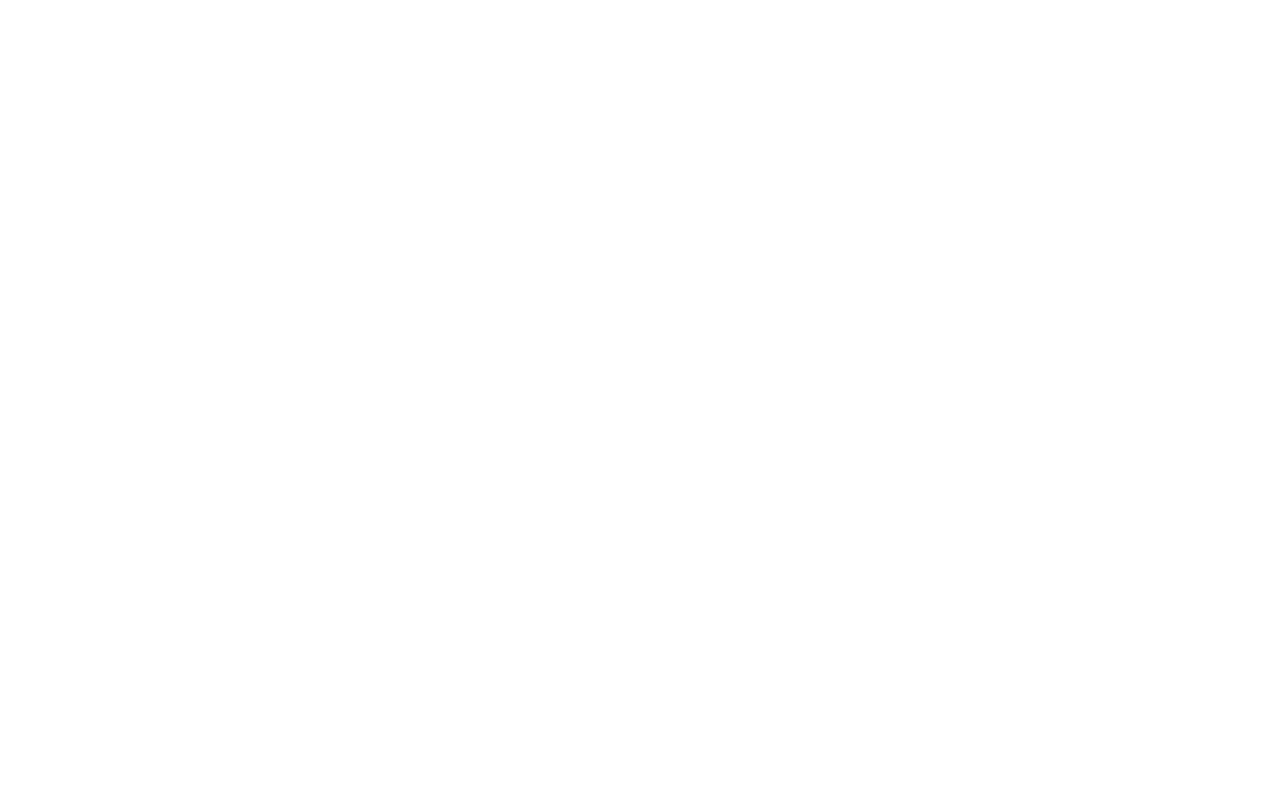
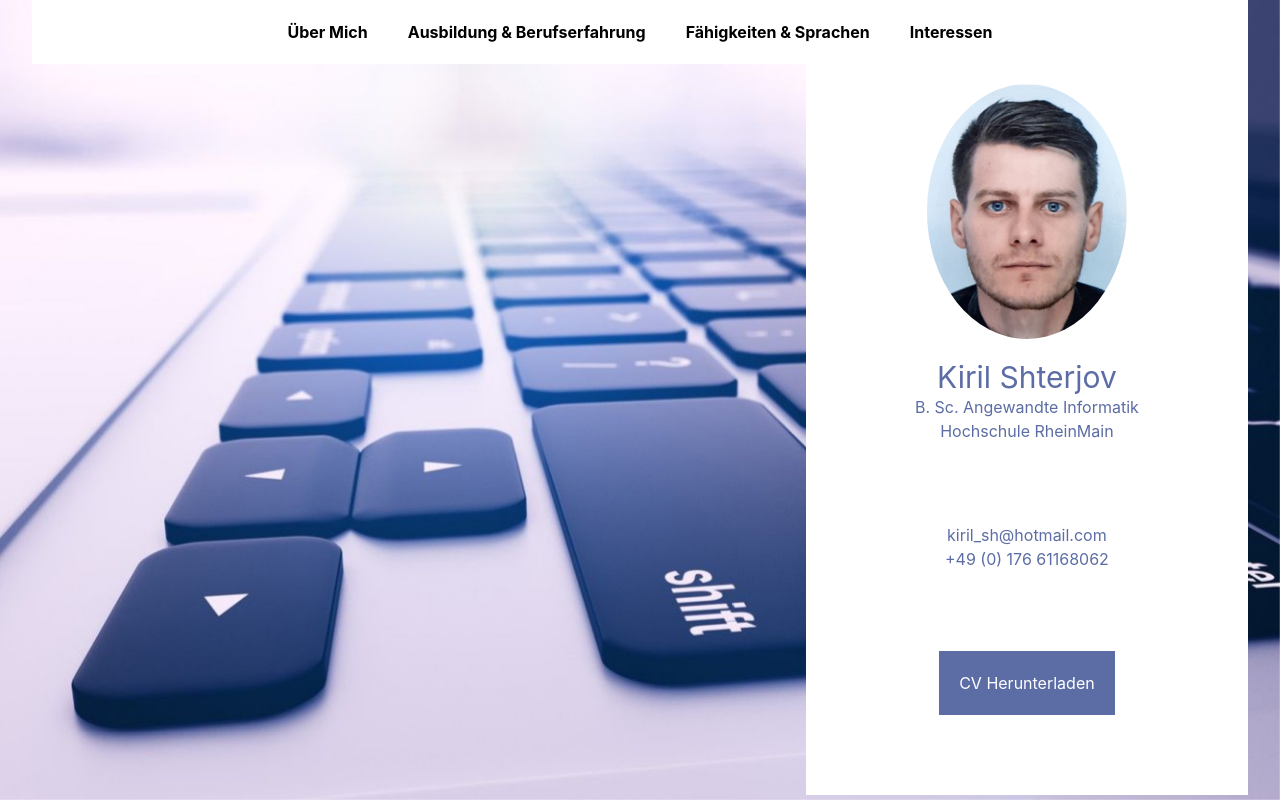
Before and after one commit to kiril-lab/Lebenslauf, a Next.js app: page / in a window 1280 px wide. Built offline with nearby package versions, Linux system fonts and the light colour scheme.

Commit message:
add header WIP

```diff
--- /dev/null
+++ b/components/Hauptcomponent.tsx
@@ -0,0 +1,31 @@
+import Image from "next/image";
+import bild from "../assets/images/Bild.jpg";
+function Hauptcomponent() {
+  return (
+    <div className="flex">
+      <div className=" flex flex-col justify-center items-center text-center w-[70%] text-white">
+        <div className="text-[52px] font-black"></div>
+      </div>
+      <div className="w-[40%] flex flex-col justify-center items-center text-center  bg-white">
+        <div className="p-5">
+          <Image
+            src={bild}
+            width={200}
+            height={200}
+            alt="picture"
+            style={{ borderRadius: "50%" }}
+          />
+        </div>
+        <div className="text-3xl text-[#5c6da5]">Kiril Shterjov</div>
+        <div className="text-[#5c6da5]">B. Sc. Angewandte Informatik</div>
+        <div className="text-[#5c6da5] mb-[5rem]">Hochschule RheinMain</div>
+        <div className="text-[#5c6da5]">kiril_sh@hotmail.com</div>
+        <div className="text-[#5c6da5] mb-[5rem]">+49 (0) 176 61168062 </div>
+        <div className="bg-[#5c6da5] text-white p-5 mb-[5rem]">
+          CV Herunterladen
+        </div>
+      </div>
+    </div>
+  );
+}
+export default Hauptcomponent;
--- /dev/null
+++ b/components/header.tsx
@@ -0,0 +1,19 @@
+function Header() {
+  return (
+    <div className=" flex sticky w-[100%]  justify-center items-center text-center  bg-white font-bold">
+      <div className="py-5 mx-5 hover:text-[#5c6da5] cursor-pointer">
+        Über Mich
+      </div>
+      <div className="py-5 mx-5 hover:text-[#5c6da5] cursor-pointer">
+        Ausbildung & Berufserfahrung
+      </div>
+      <div className="py-5 mx-5 hover:text-[#5c6da5] cursor-pointer">
+        Fähigkeiten & Sprachen
+      </div>
+      <div className="py-5 mx-5 hover:text-[#5c6da5] cursor-pointer">
+        Interessen
+      </div>
+    </div>
+  );
+}
+export default Header;
--- /dev/null
+++ b/components/layout.tsx
@@ -0,0 +1,21 @@
+import Image from "next/image";
+import background from "../assets/images/5549709.jpg";
+interface Props {
+  children: React.ReactNode;
+}
+function Layout({ children }: Props) {
+  return (
+    <div className="h-[100%] w-[100%]">
+      {children}
+      <div className="fixed min-w-[100vw] top-0 left-0 right-0 bottom-0 z-[-1]">
+        <Image
+          src={background}
+          alt="background"
+          layout="fill"
+          objectFit="cover"
+        />
+      </div>
+    </div>
+  );
+}
+export default Layout;
--- a/pages/index.tsx
+++ b/pages/index.tsx
@@ -1,5 +1,8 @@
-import Head from 'next/head'
-import styles from '../styles/Home.module.css'
+import Head from "next/head";
+import Hauptcomponent from "../components/Hauptcomponent";
+import Header from "../components/header";
+import Layout from "../components/layout";
+import styles from "../styles/Home.module.css";
 
 export default function Home() {
   return (
@@ -9,10 +12,10 @@
         <meta name="description" content="Generated by create next app" />
         <link rel="icon" href="/favicon.ico" />
       </Head>
-
-      <main className={styles.main}>
-
-      </main>
+      <Layout>
+        <Header />
+        <Hauptcomponent/>
+      </Layout>
     </div>
   );
 }
--- a/src/components/header.tsx
+++ /dev/null
@@ -1,4 +0,0 @@
-function header() {
-  return <div></div>;
-}
-export default header;
--- a/tailwind.config.js
+++ b/tailwind.config.js
@@ -1,8 +1,8 @@
 /** @type {import('tailwindcss').Config} */
 module.exports = {
   content: [
-    ".src/pages/**/*.{js,ts,jsx,tsx}",
-    ".src/components/**/*.{js,ts,jsx,tsx}",
+    "./pages/**/*.{js,ts,jsx,tsx}",
+    "./components/**/*.{js,ts,jsx,tsx}",
   ],
   theme: {
     extend: {},
```
Also changed, not shown: assets/images/5549709.jpg (added), assets/images/Bild.jpg (added).
